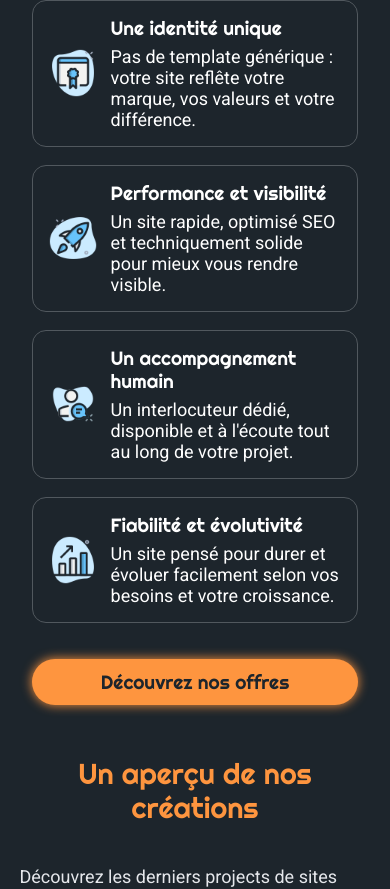
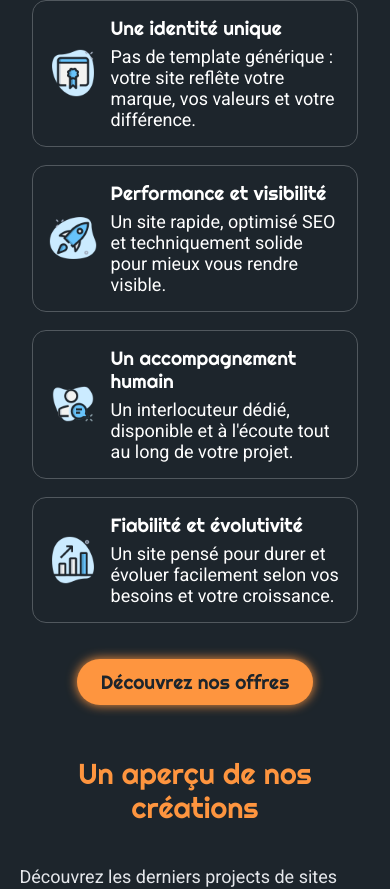
Before and after one commit to Guillaume811/site-gelyos, a Next.js app: page / in a window 390 px wide. Shown: the part 4854-5743 px from the top of the page. Built offline with nearby package versions, Linux system fonts and the light colour scheme; no server answers.

Commit message:
refactor : réorganistion du component DivAvantage

```diff
--- a/src/_pages/Home/SectionProcess/DivAvantages/DivAvantages.module.scss
+++ b/src/_pages/Home/SectionProcess/DivAvantages/DivAvantages.module.scss
@@ -1,18 +1,23 @@
 .container {
-  display: grid;
-  grid-template-columns: minmax(250px, 0.78fr) minmax(520px, 1.42fr);
-  grid-template-areas:
-    'left right'
-    'button right';
-  align-items: start;
-  column-gap: 3rem;
-  row-gap: 1.25rem;
   width: 100%;
   max-width: 1200px;
   margin-inline: auto;
 
+  .content {
+    display: grid;
+    gap: 5rem;
+    width: 100%;
+  }
+
+  .top {
+    display: grid;
+    grid-template-columns: minmax(250px, 0.78fr) minmax(520px, 1.42fr);
+    align-items: start;
+    column-gap: 3rem;
+    width: 100%;
+  }
+
   .left {
-    grid-area: left;
     display: grid;
     gap: 0.65rem;
     text-align: left;
@@ -36,8 +41,8 @@
   }
 
   .buttonWrap {
-    grid-area: button;
-    justify-self: start;
+    display: flex;
+    justify-content: center;
     width: 100%;
   }
 
@@ -45,14 +50,13 @@
     display: inline-flex;
     align-items: center;
     justify-content: center;
-    width: 100%;
-    max-width: none;
+    width: fit-content;
+    max-width: max-content;
     text-decoration: none;
     text-align: center;
   }
 
   .grid {
-    grid-area: right;
     display: grid;
     grid-template-columns: repeat(2, minmax(0, 1fr));
     gap: 0;
@@ -110,7 +114,7 @@
     object-fit: contain;
   }
 
-  .content {
+  .cardContent {
     display: grid;
     gap: 0.35rem;
     text-align: left;
@@ -127,13 +131,15 @@
   }
 
   @media (max-width: 992px) {
-    grid-template-columns: 1fr;
-    grid-template-areas:
-      'left'
-      'right'
-      'button';
-    row-gap: 2rem;
-    column-gap: 0;
+    .content {
+      gap: 2rem;
+    }
+
+    .top {
+      grid-template-columns: 1fr;
+      row-gap: 2rem;
+      column-gap: 0;
+    }
 
     .grid {
       grid-template-columns: 1fr;
@@ -146,7 +152,7 @@
     }
 
     .buttonWrap {
-      justify-self: start;
+      justify-self: stretch;
       margin-top: 0.25rem;
     }
   }
--- a/src/_pages/Home/SectionProcess/DivAvantages/DivAvantages.tsx
+++ b/src/_pages/Home/SectionProcess/DivAvantages/DivAvantages.tsx
@@ -15,6 +15,8 @@ export function DivAvantages({ data, className }: DivAvantagesProps) {
 
   return (
     <div className={containerClass}>
+      <div className={styles.content}>
+        <div className={styles.top}>
           <div className={styles.left}>
             <Heading level={3} className={styles.subtitle}>
               {data.subtitle}
@@ -32,7 +34,7 @@ export function DivAvantages({ data, className }: DivAvantagesProps) {
                   <div className={styles.icon}>
                     <img src={getAssetSrc(card.icon.src)} alt={card.icon.alt} loading="lazy" />
                   </div>
-              <div className={styles.content}>
+                  <div className={styles.cardContent}>
                     <Heading level={3} className={styles.cardTitle}>
                       {card.title}
                     </Heading>
@@ -42,6 +44,7 @@ export function DivAvantages({ data, className }: DivAvantagesProps) {
               </li>
             ))}
           </ul>
+        </div>
 
         <div className={styles.buttonWrap}>
           <Link
@@ -52,5 +55,6 @@ export function DivAvantages({ data, className }: DivAvantagesProps) {
           </Link>
         </div>
       </div>
+    </div>
   );
 }
```
Lines whose indentation alone changed are shown as unchanged.
